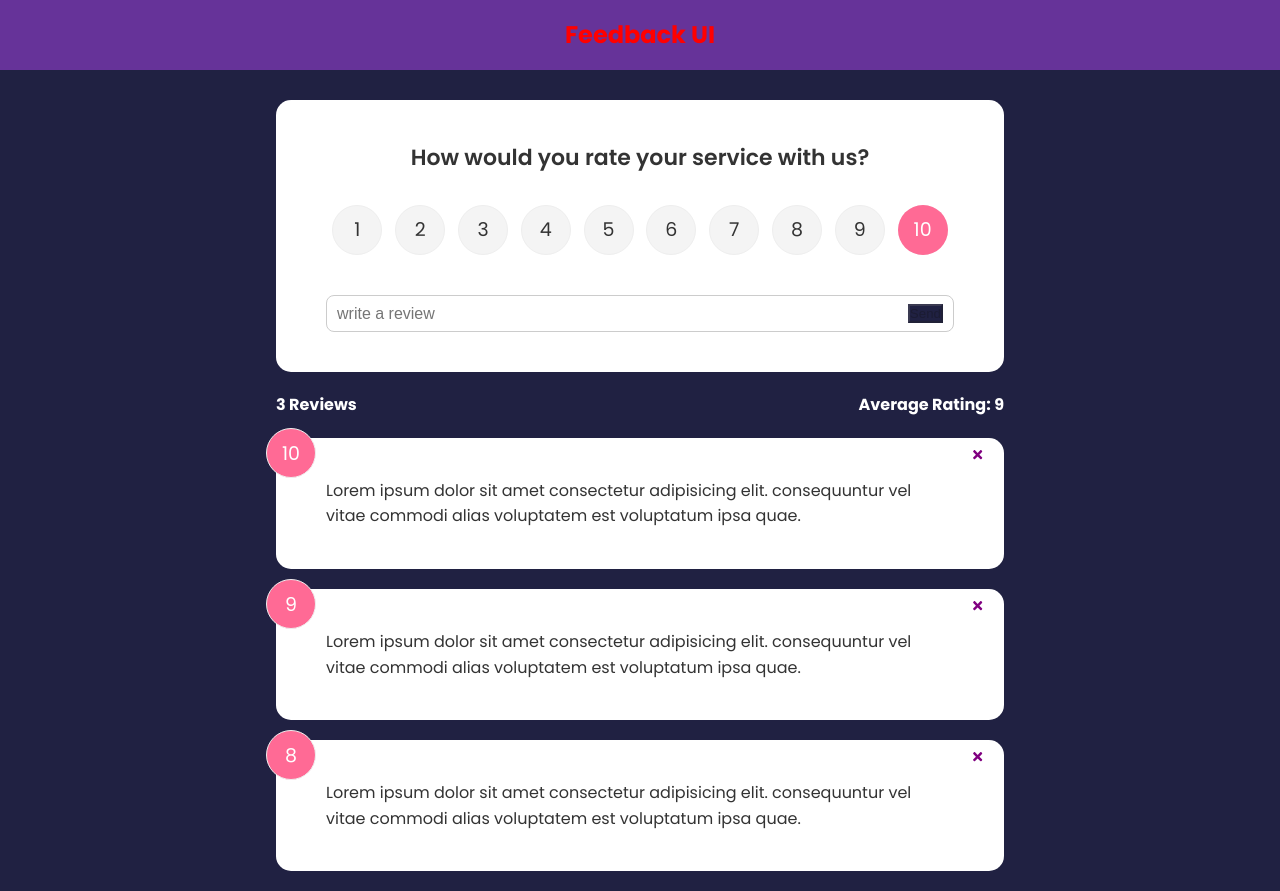
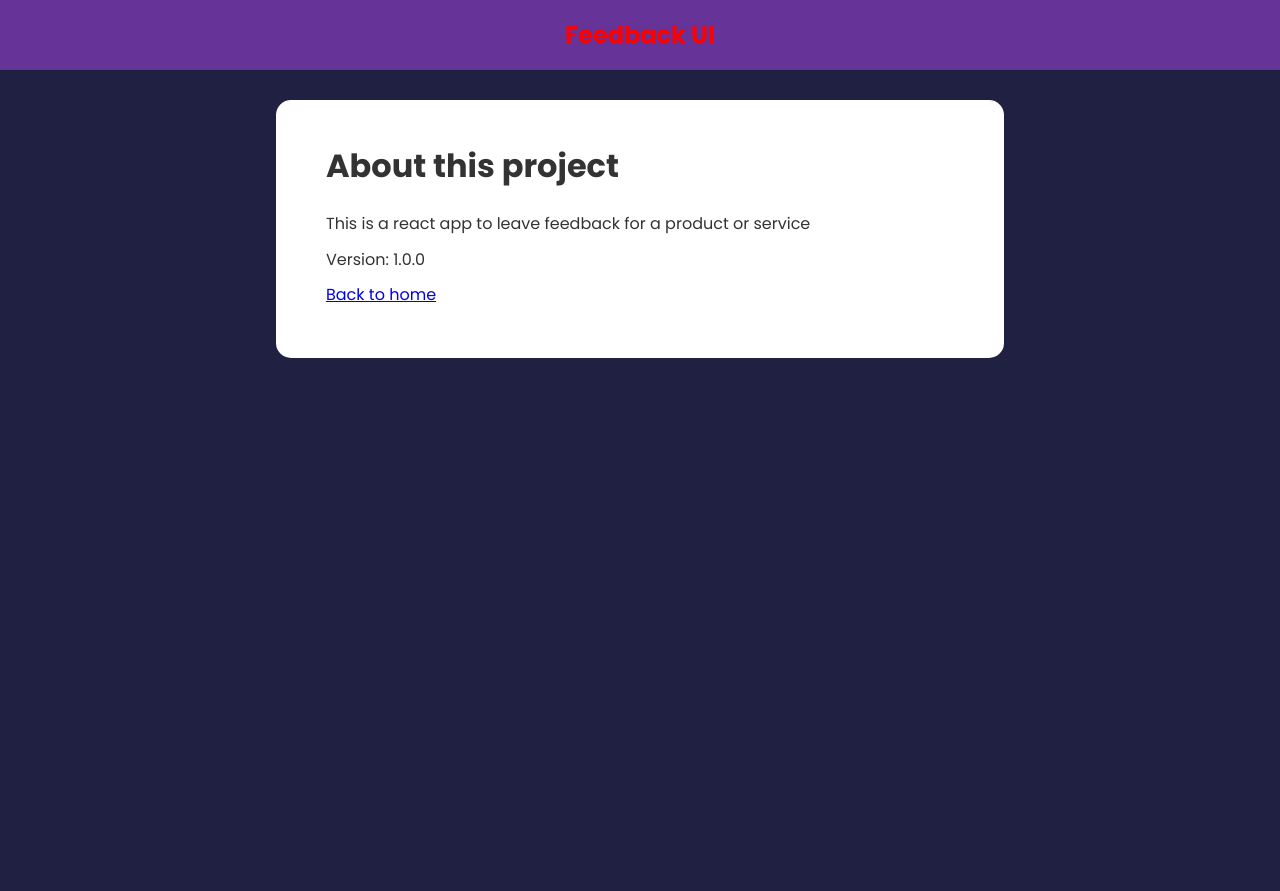
Before and after one commit to jennymarie1027/feedback-app, a React (Create React App) app: page /about in a window 1280 px wide. After the commit the page ends 800 px from the top, so only its background shows below. Built offline with nearby package versions, Linux system fonts and the light colour scheme.

Commit message:
created AboutPage component, established routing using react-router-dom version 6 with links to aboutPage and another to feedback components

```diff
--- a/src/App.js
+++ b/src/App.js
@@ -1,9 +1,12 @@
 import React, { useState } from 'react';
+import { BrowserRouter as Router, Route, Routes} from 'react-router-dom'
 import Header from './components/Header';
 import FeedbackList from './components/FeedbackList';
 import FeedbackData from './data/FeedbackData';
 import FeedbackStats from './components/FeedbackStats';
 import FeedbackForm from './components/FeedbackForm';
+import AboutPage from './components/pages/AboutPage';
+
 import { v4 as uuidv4} from 'uuid';
 
 const App = () => {
@@ -22,14 +25,23 @@
     }
 
   return (
-    <>
+    <Router>
         <Header  />
         <div className='container'>
-          <FeedbackForm handleAdd={addFeedback}/>
-          <FeedbackStats feedback={feedback} />
-          <FeedbackList feedback={feedback} handleDelete={deleteFeedback} />
+          <Routes>
+            <Route path='/' element={
+              <>
+                <FeedbackForm handleAdd={addFeedback}/>
+                <FeedbackStats feedback={feedback} />
+                <FeedbackList feedback={feedback} handleDelete={deleteFeedback} />
+              </>
+            }>
+
+            </Route>
+            <Route path='/about' element={<AboutPage/>}/>
+          </Routes>
         </div>
-    </>
+    </Router>
   );
 };
 
--- /dev/null
+++ b/src/components/pages/AboutPage.jsx
@@ -0,0 +1,19 @@
+import Card from '../shared/Card'
+
+function AboutPage() {
+  return (
+    <Card>
+        <div className='about'>
+            <h1>About this project</h1>
+            <p>This is a react app to leave feedback for a product or service</p>
+            <p>Version: 1.0.0</p>
+            <p>
+                <a href='/'>Back to home</a>
+            </p>
+        </div>
+    </Card>
+  )
+
+}
+
+export default AboutPage;
```
